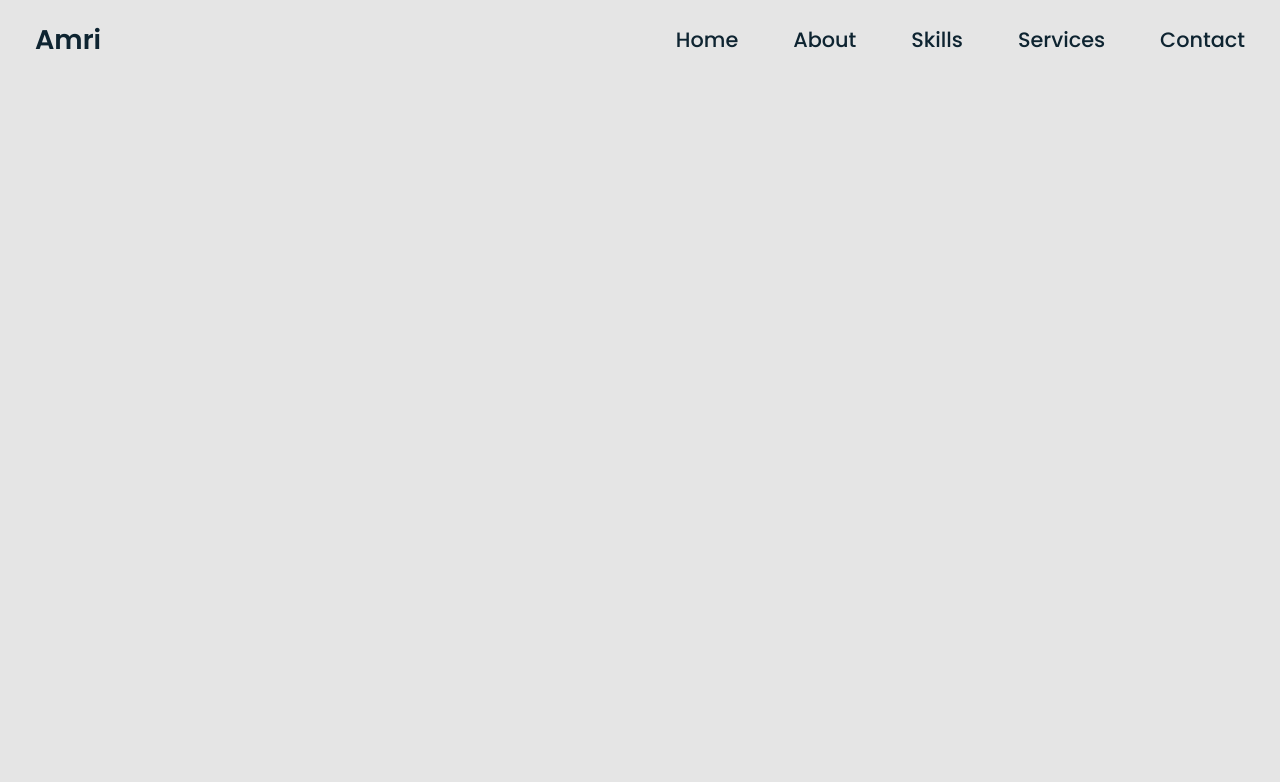
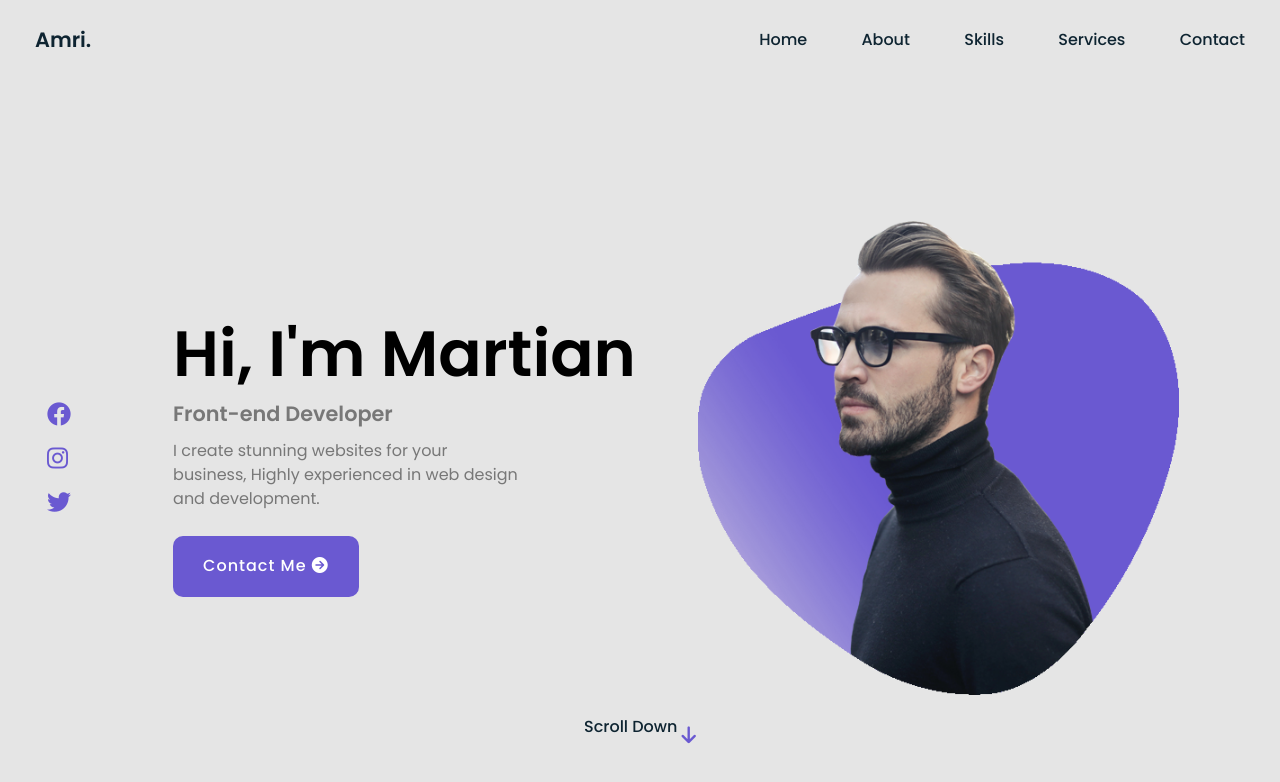
Before and after one commit to mfathulqorib/personal-web, a website built with Vite: page index.html in a window 1280 px wide. Built offline with nearby package versions, Linux system fonts and the light colour scheme.

Commit message:
create home section in index.html

```diff
--- a/index.html
+++ b/index.html
@@ -9,6 +9,14 @@
       rel="stylesheet"
       href="https://fonts.googleapis.com/css2?family=Poppins:ital,wght@0,100;0,200;0,300;0,400;0,500;0,600;0,700;0,800;0,900;1,100;1,200;1,300;1,400;1,500;1,600;1,700;1,800;1,900&display=swap"
     />
+    <link
+      rel="stylesheet"
+      href="https://cdnjs.cloudflare.com/ajax/libs/font-awesome/6.4.2/css/all.min.css"
+      integrity="sha512-z3gLpd7yknf1YoNbCzqRKc4qyor8gaKU1qmn+CShxbuBusANI9QpRohGBreCFkKxLhei6S9CQXFEbbKuqLg0DA=="
+      crossorigin="anonymous"
+      referrerpolicy="no-referrer"
+    />
+
     <title>Personal Portfolio Website</title>
   </head>
   <body>
@@ -18,35 +26,35 @@
 
     <!--=======Header=======-->
     <header
-      class="nav-bar text-first-color duration-600 relative mx-auto flex h-[5rem] max-w-[1250px] items-center justify-between px-[20px] py-0 text-[1.3em] font-semibold ease-in"
+      class="nav-bar duration-600 relative mx-auto flex h-[5rem] max-w-[1250px] items-center justify-between px-[20px] py-0 ease-in"
     >
-      <a href="#" class="logo text-first-color text-[1.3em] font-semibold"
-        >Amri</a
+      <a href="#" class="logo text-[1.3em] font-semibold text-first-color"
+        >Amri.</a
       >
       <div class="navigation">
         <div class="nav-item">
           <a
-            class="text-first-color text-normal-font-size hover:text-second-color mr-[50px] font-medium"
+            class="mr-[50px] text-normal-font-size font-medium text-first-color hover:text-second-color"
             href="#home"
             >Home</a
           >
           <a
-            class="text-first-color text-normal-font-size hover:text-second-color mr-[50px] font-medium"
+            class="mr-[50px] text-normal-font-size font-medium text-first-color hover:text-second-color"
             href="#about"
             >About</a
           >
           <a
-            class="text-first-color text-normal-font-size hover:text-second-color mr-[50px] font-medium"
+            class="mr-[50px] text-normal-font-size font-medium text-first-color hover:text-second-color"
             href="#skills"
             >Skills</a
           >
           <a
-            class="text-first-color text-normal-font-size hover:text-second-color mr-[50px] font-medium"
+            class="mr-[50px] text-normal-font-size font-medium text-first-color hover:text-second-color"
             href="#services"
             >Services</a
           >
           <a
-            class="text-first-color text-normal-font-size hover:text-second-color font-medium"
+            class="text-normal-font-size font-medium text-first-color hover:text-second-color"
             href="#contact"
             >Contact</a
           >
@@ -54,12 +62,68 @@
       </div>
     </header>
     <!--=======Home section=======-->
-    <section class="home" id="home">
-      <div class="home-container">
-        <div class="media-icons">
-          <a href="#"></a>
+    <section
+      class="home relative mx-auto flex min-h-[100vh] max-w-[1250px] flex-col items-center justify-center px-[2rem] py-[4rem]"
+      id="home"
+    >
+      <div class="home-container flex w-full items-center justify-between">
+        <div class="media-icons mr-[40px] flex flex-col">
+          <a href="#"
+            ><i
+              class="fab fa-facebook mx-0 my-[10px] text-[1.5em] text-second-color hover:text-hover-color"
+            >
+            </i
+          ></a>
+          <a href="#"
+            ><i
+              class="fab fa-instagram mx-0 my-[10px] text-[1.5em] text-second-color hover:text-hover-color"
+            ></i
+          ></a>
+          <a href="#"
+            ><i
+              class="fab fa-twitter mx-0 my-[10px] text-[1.5em] text-second-color hover:text-hover-color"
+            ></i
+          ></a>
+        </div>
+        <div class="info">
+          <h2 class="text-[4em] font-semibold leading-[70px]">
+            <!-- Hi, -->
+            Hi, I'm Martian
+          </h2>
+          <h3
+            class="text-[1.3em] font-semibold leading-[50px] text-third-color"
+          >
+            <!-- I am Amri, I am Operations Managers at eFishery -->
+            Front-end Developer
+          </h3>
+          <p class="max-w-[350px] text-normal-font-size text-third-color">
+            <!-- I am currently a student of the Fullstack Developer program at
+            Devscale Indonesia. Trying to create cool personal website 😎 -->
+            I create stunning websites for your business, Highly experienced in
+            web design and development.
+          </p>
+          <a
+            href=""
+            class="btn mt-[25px] inline-block rounded-[10px] bg-second-color px-[30px] py-[18.7px] text-normal-font-size font-medium tracking-[1px] text-[#fff] hover:bg-hover-color"
+            >Contact Me <i class="fas fa-arrow-circle-right"></i
+          ></a>
+        </div>
+        <div class="home-img relative">
+          <img
+            class="w-[90%] translate-x-0 translate-y-0"
+            src="images/main-img.png"
+            alt="profile picture"
+          />
         </div>
       </div>
+      <a
+        href="#about"
+        class="scroll-down mt-[20px] text-normal-font-size font-medium text-first-color"
+        >Scroll Down
+        <i
+          class="fas fa-arrow-down animate-arrow-down text-[1.2em] text-second-color"
+        ></i
+      ></a>
     </section>
     <!--=======About section=======-->
 
--- a/tailwind.config.js
+++ b/tailwind.config.js
@@ -3,6 +3,9 @@ export default {
   content: ["./index.html"],
   theme: {
     extend: {
+      animation: {
+        "arrow-down": "arrow-down ease 1.5s infinite",
+      },
       colors: {
         // =====main theme colors=====
         "first-color": "#0e2431",
@@ -32,6 +35,13 @@ export default {
         "small-font-size": "0.9em",
         "normal-font-size": "1em",
       },
+      keyframes: {
+        // =====scroll down animation=====
+        "arrow-down": {
+          "0%": { transform: "translateY(0)" },
+          "30%": { transform: "translateY(10px)" },
+        },
+      },
     },
   },
   plugins: [],
```
Also changed, not shown: output.css.
